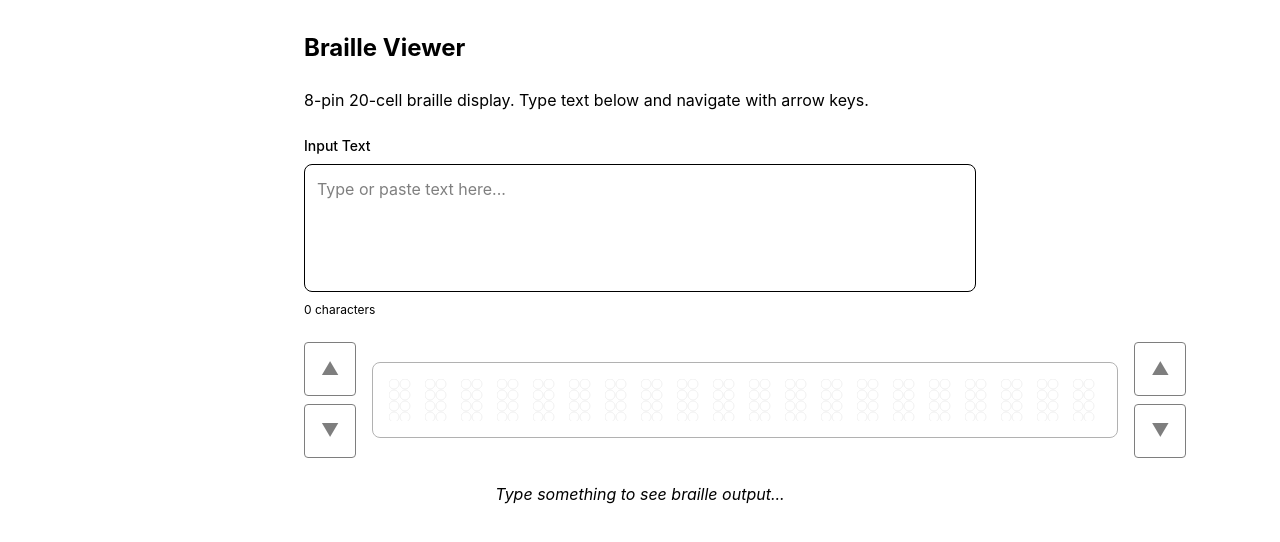
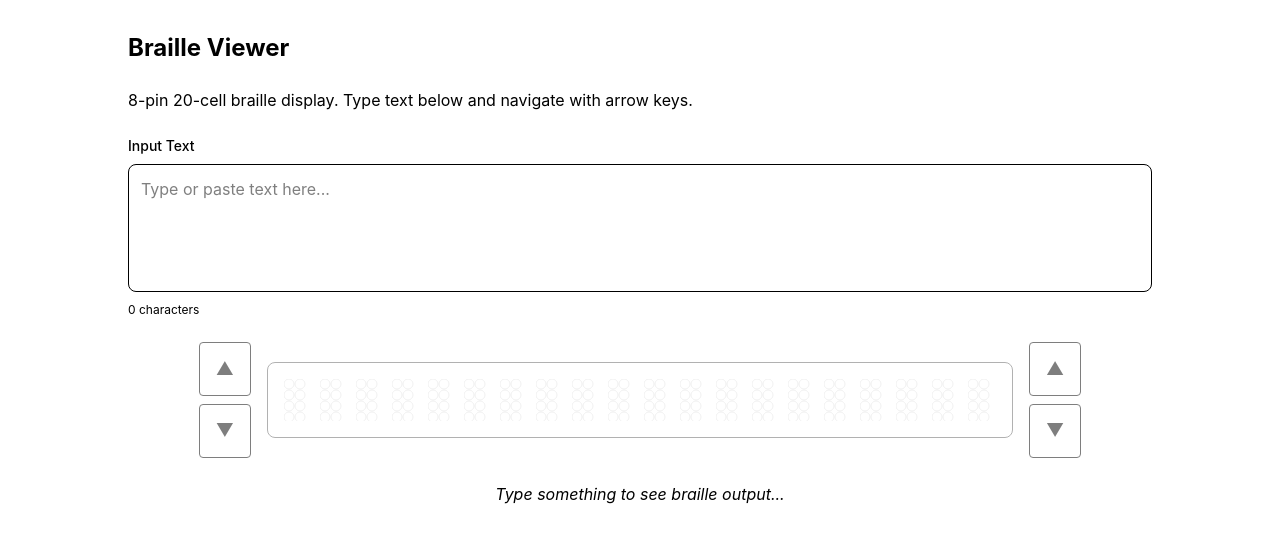
Before and after one commit to wafik/braille-viewer, a React (Vite) app: page / in a window 1280 px wide. Shown: the top 542 px of the page. Built offline with nearby package versions, Linux system fonts and the light colour scheme.

Commit message:
fix(braille-viewer): center braille display by widening max-width to 5xl

```diff
--- a/src/App.tsx
+++ b/src/App.tsx
@@ -54,7 +54,7 @@
 
   return (
     <div className="min-h-screen bg-background p-8">
-      <div className="max-w-2xl mx-auto space-y-6">
+      <div className="max-w-5xl mx-auto space-y-6">
         <h1 className="text-2xl font-bold">Braille Viewer</h1>
         <p className="text-muted-foreground">
           8-pin 20-cell braille display. Type text below and navigate with arrow keys.
@@ -63,7 +63,7 @@
         <TextEditor onTextChange={handleTextChange} />
 
         <div className="space-y-2">
-          <div className="flex items-center gap-4">
+          <div className="flex items-center justify-center gap-4">
             <NavGroup
               onUp={scrollUp}
               onDown={scrollDown}
```
